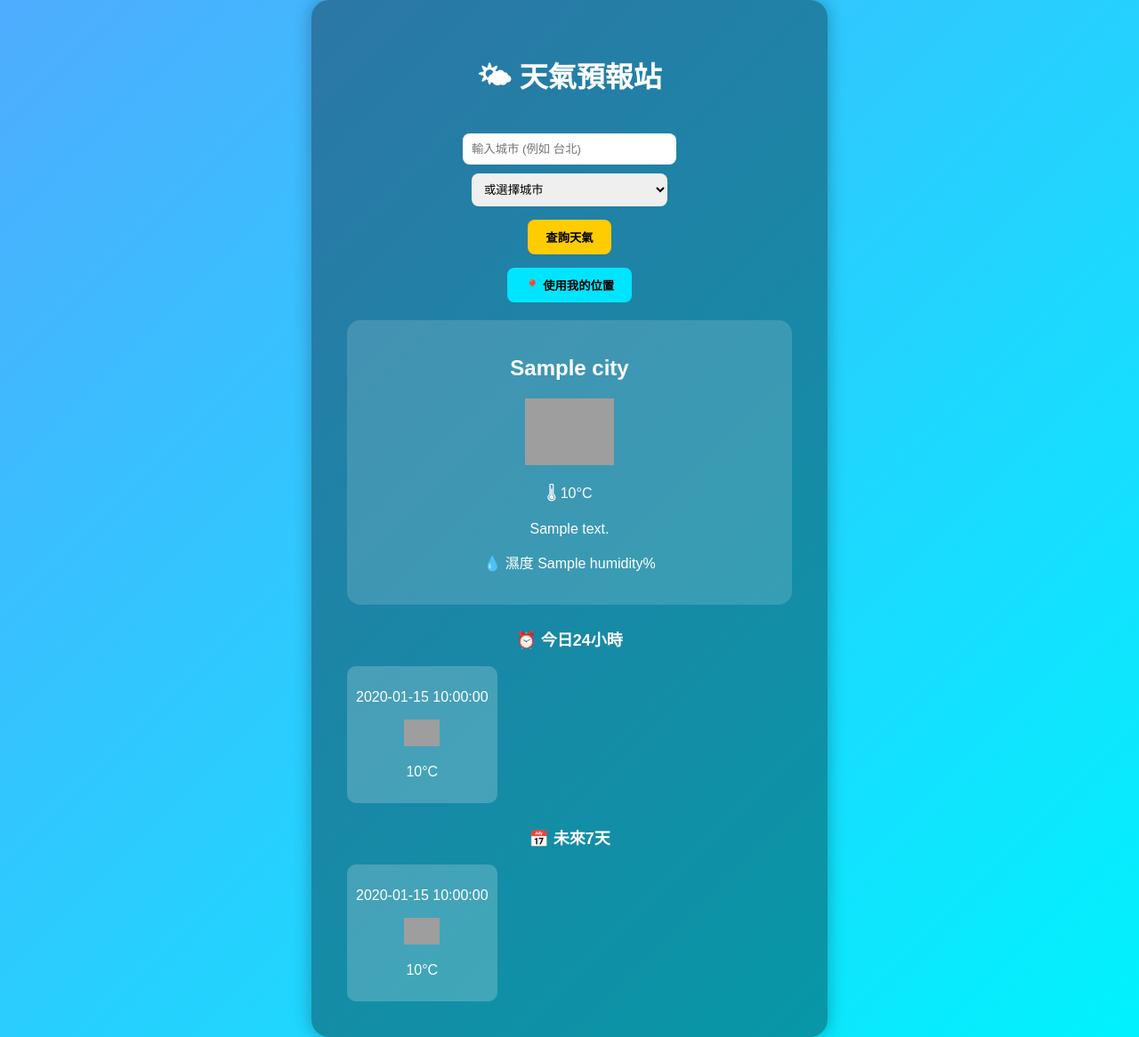
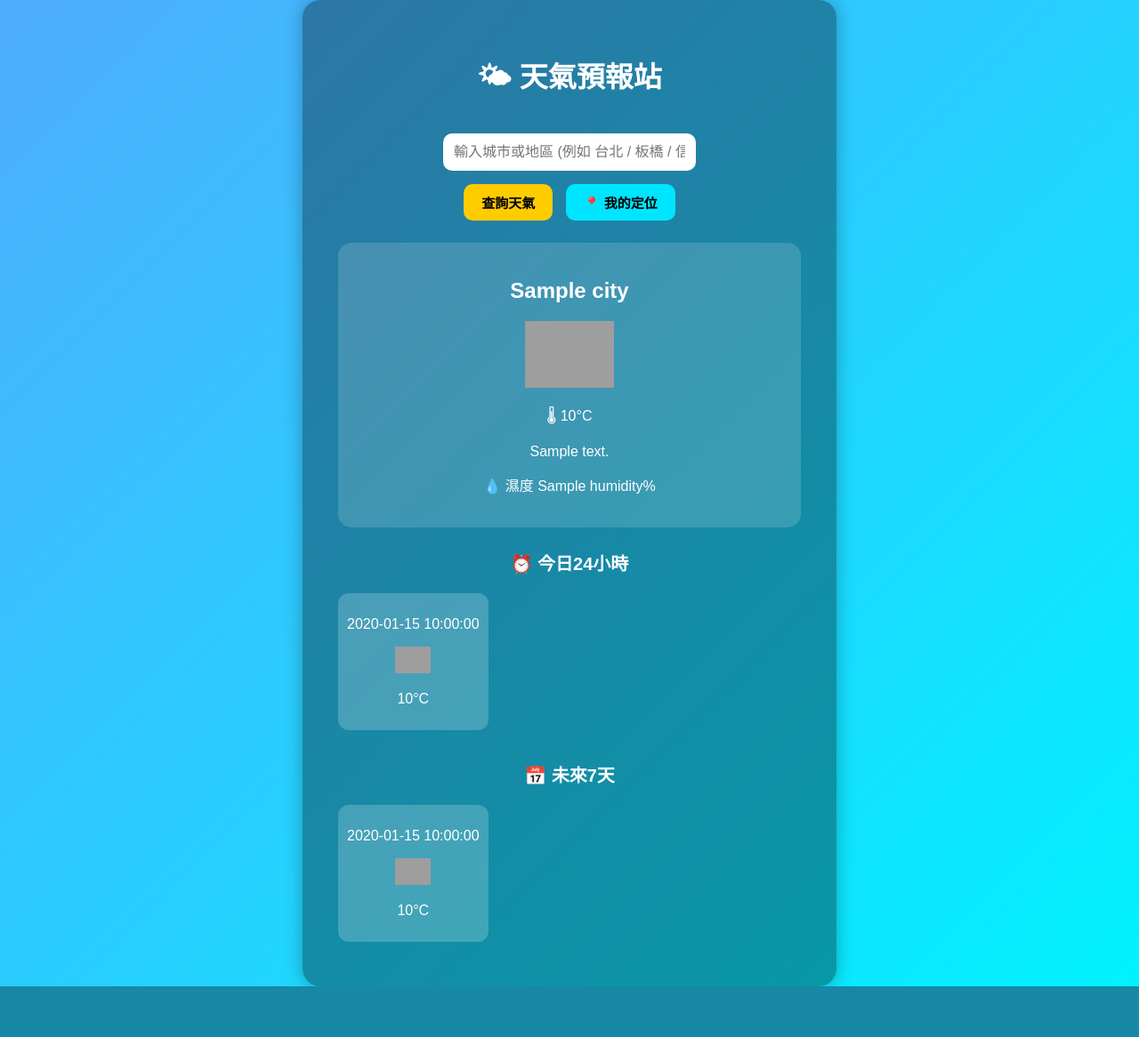
Before and after one commit to Tmomoy/weather-website, a Flask app: template templates/index.html in a window 1280 px wide. Shown: the whole page at 89% size. After the commit the page ends 1109 px from the top, so only its background shows below. Run offline with Flask 3, Linux system fonts and the light colour scheme; the template is opened without the code that fills it: most values are stand-ins (such as "Sample title", 1, 10 or a date in 2020); grey boxes are pictures that could not be loaded.

Commit message:
optimize search UI

```diff
--- a/app.py
+++ b/app.py
@@ -1,6 +1,7 @@
 from flask import Flask, render_template, request
 import requests
 import os
+from datetime import datetime
 
 app = Flask(__name__)
 
@@ -8,6 +9,7 @@ API_KEY = os.environ.get("WEATHER_API_KEY")
 
 if not API_KEY:
     print("⚠️ WARNING: WEATHER_API_KEY not set")
+
 
 # 英文轉中文
 city_translate = {
@@ -53,24 +55,22 @@ def index():
         if lat and lon:
 
             weather_url = f"https://api.openweathermap.org/data/2.5/weather?lat={lat}&lon={lon}&appid={API_KEY}&units=metric&lang=zh_tw"
+
             forecast_url = f"https://api.openweathermap.org/data/2.5/forecast?lat={lat}&lon={lon}&appid={API_KEY}&units=metric&lang=zh_tw"
 
         else:
 
             if request.method == "POST":
-
-                city_input = request.form.get("city", "").strip()
-                city_select = request.form.get("city_select", "").strip()
-
-                city = city_input if city_input else city_select
-
+                city = request.form.get("city", "").strip()
             else:
                 city = "台北"
 
             city_en = city_map.get(city, city)
 
-            weather_url = f"https://api.openweathermap.org/data/2.5/weather?q={city_en}&appid={API_KEY}&units=metric&lang=zh_tw"
-            forecast_url = f"https://api.openweathermap.org/data/2.5/forecast?q={city_en}&appid={API_KEY}&units=metric&lang=zh_tw"
+            weather_url = f"https://api.openweathermap.org/data/2.5/weather?q={city_en},TW&appid={API_KEY}&units=metric&lang=zh_tw"
+
+            forecast_url = f"https://api.openweathermap.org/data/2.5/forecast?q={city_en},TW&appid={API_KEY}&units=metric&lang=zh_tw"
+
 
         weather_data = requests.get(weather_url, timeout=10).json()
         forecast_data = requests.get(forecast_url, timeout=10).json()
@@ -82,18 +82,18 @@ def index():
 
             weather = {
                 "city": city_zh,
-                "temp": weather_data["main"]["temp"],
+                "temp": round(weather_data["main"]["temp"]),
                 "description": weather_data["weather"][0]["description"],
                 "icon": weather_data["weather"][0]["icon"],
                 "humidity": weather_data["main"]["humidity"],
             }
 
-            # 今日24小時
+            # 今日24小時（3小時預報 × 8）
             for item in forecast_data["list"][:8]:
 
                 today.append({
                     "time": item["dt_txt"][11:16],
-                    "temp": item["main"]["temp"],
+                    "temp": round(item["main"]["temp"]),
                     "icon": item["weather"][0]["icon"]
                 })
 
@@ -107,14 +107,14 @@ def index():
                 if date not in days:
 
                     days[date] = {
-                        "temp": item["main"]["temp"],
+                        "temp": round(item["main"]["temp"]),
                         "icon": item["weather"][0]["icon"]
                     }
 
             for d in list(days.keys())[:7]:
 
                 week.append({
-                    "date": d,
+                    "date": datetime.strptime(d, "%Y-%m-%d").strftime("%m/%d"),
                     "temp": days[d]["temp"],
                     "icon": days[d]["icon"]
                 })
--- a/templates/index.html
+++ b/templates/index.html
@@ -22,31 +22,38 @@ text-align:center;
 background:rgba(0,0,0,0.35);
 padding:40px;
 border-radius:20px;
-width:500px;
+width:520px;
 box-shadow:0 0 20px rgba(0,0,0,0.3);
 }
 
-input,select{
-padding:10px;
+input{
+padding:12px;
 border:none;
-border-radius:8px;
-width:220px;
+border-radius:10px;
+width:260px;
 margin-top:10px;
+font-size:16px;
 }
 
 button{
 padding:10px 20px;
 border:none;
-border-radius:8px;
+border-radius:10px;
 background:#ffcc00;
 cursor:pointer;
 margin-top:15px;
 font-weight:bold;
+font-size:15px;
+}
+
+button:hover{
+background:#ffd633;
 }
 
 .location-btn{
 background:#00e5ff;
 color:black;
+margin-left:10px;
 }
 
 .weather-icon{
@@ -54,7 +61,7 @@ width:100px;
 }
 
 .card{
-margin-top:20px;
+margin-top:25px;
 background:rgba(255,255,255,0.15);
 padding:20px;
 border-radius:15px;
@@ -63,14 +70,15 @@ border-radius:15px;
 .forecast{
 display:flex;
 overflow-x:auto;
-gap:10px;
+gap:12px;
 margin-top:15px;
+padding-bottom:10px;
 }
 
 .day{
 background:rgba(255,255,255,0.2);
 padding:10px;
-border-radius:10px;
+border-radius:12px;
 min-width:80px;
 text-align:center;
 }
@@ -81,7 +89,7 @@ width:40px;
 
 .section-title{
 margin-top:25px;
-font-size:18px;
+font-size:20px;
 }
 
 </style>
@@ -96,37 +104,15 @@ font-size:18px;
 
 <form method="post">
 
-<input type="text" name="city" placeholder="輸入城市 (例如 台北)">
-<br>
-
-<select name="city_select">
-<option value="">或選擇城市</option>
-<option>台北</option>
-<option>新北</option>
-<option>桃園</option>
-<option>台中</option>
-<option>台南</option>
-<option>高雄</option>
-<option>基隆</option>
-<option>新竹</option>
-<option>苗栗</option>
-<option>彰化</option>
-<option>南投</option>
-<option>雲林</option>
-<option>嘉義</option>
-<option>屏東</option>
-<option>宜蘭</option>
-<option>花蓮</option>
-<option>台東</option>
-</select>
+<input type="text" name="city" placeholder="輸入城市或地區 (例如 台北 / 板橋 / 信義區)">
 
 <br>
 
 <button type="submit">查詢天氣</button>
 
+<button type="button" class="location-btn" onclick="getLocation()">📍 我的定位</button>
+
 </form>
-
-<button class="location-btn" onclick="getLocation()">📍 使用我的位置</button>
 
 {% if weather %}
 
@@ -144,6 +130,7 @@ src="https://openweathermap.org/img/wn/{{ weather.icon }}@2x.png">
 </div>
 
 {% endif %}
+
 
 {% if today %}
 
@@ -168,6 +155,7 @@ src="https://openweathermap.org/img/wn/{{ weather.icon }}@2x.png">
 </div>
 
 {% endif %}
+
 
 {% if week %}
 
@@ -210,6 +198,10 @@ window.location.href="/?lat="+lat+"&lon="+lon
 
 })
 
+}else{
+
+alert("你的瀏覽器不支援定位")
+
 }
 
 }
```
